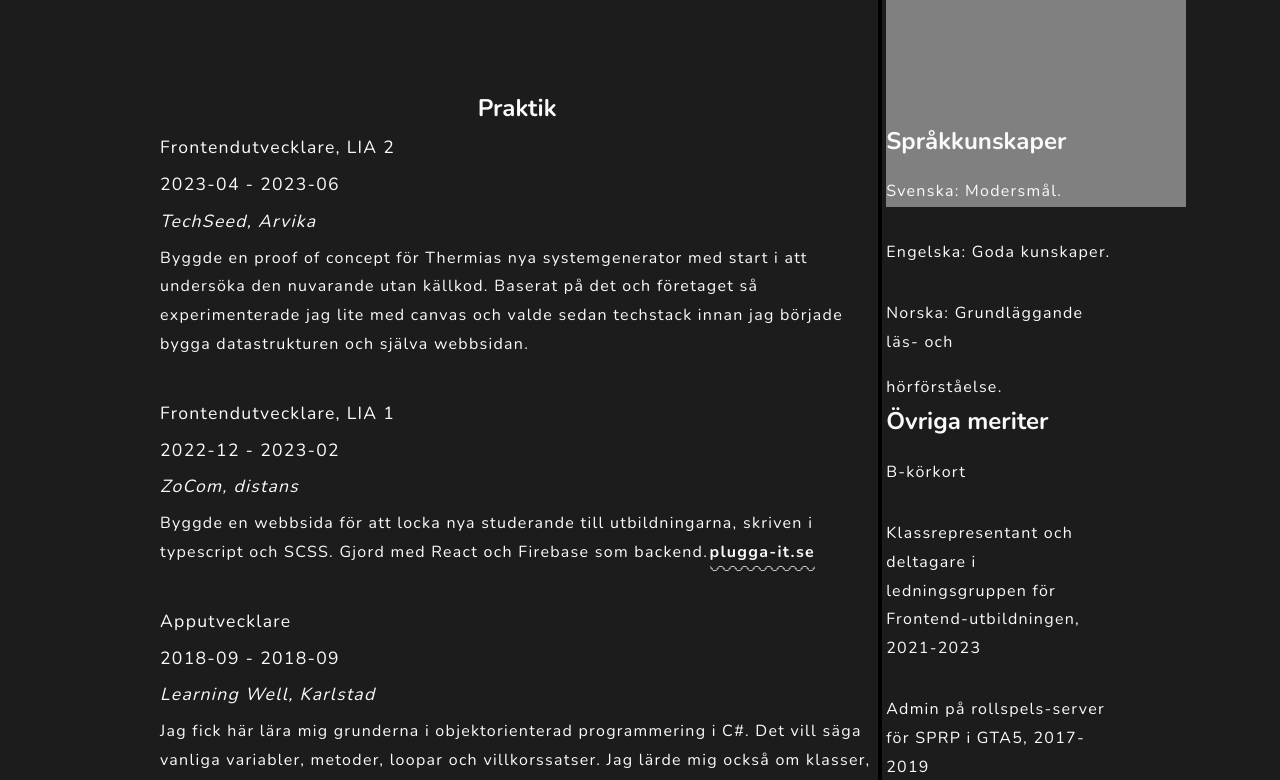
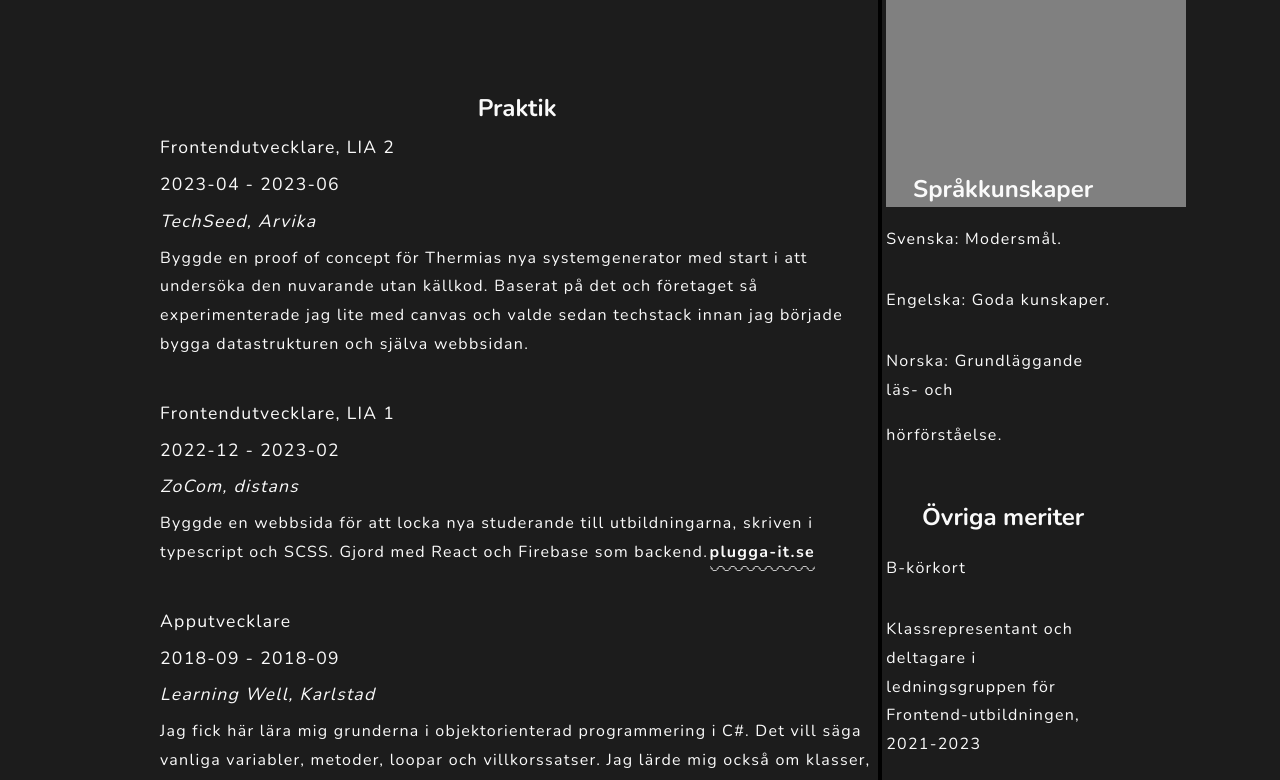
Before and after one commit to coffeetails/portfolio, a React (Vite) app: page /cv in a window 1280 px wide. Shown: the part 938-1718 px from the top of the page. Built offline with nearby package versions, Linux system fonts and the light colour scheme.

Commit message:
adjusted header styling

```diff
--- a/src/routes/cv.css
+++ b/src/routes/cv.css
@@ -1,6 +1,11 @@
 .cvPage {
     display: flex;
     flex-direction: row;
+
+    h2 {
+        text-align: center;
+        margin-top: 3rem;
+    }
 }
 
 .cvSide {
@@ -10,11 +15,6 @@
 }
 
 .cvCategory {
-    margin: 3rem 0;
-
-    h2 {
-        text-align: center;
-    }
 
     .cvItem {
         font-size: 1.1rem;
```
